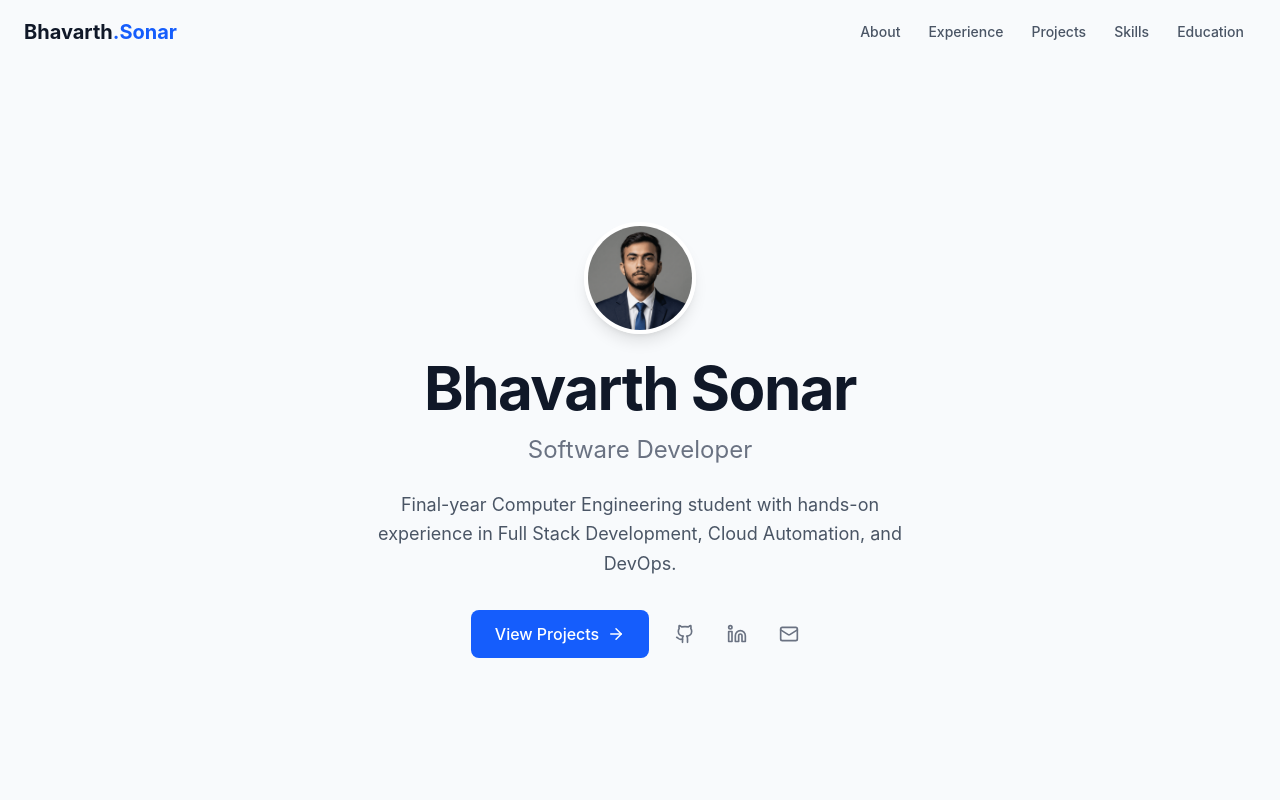
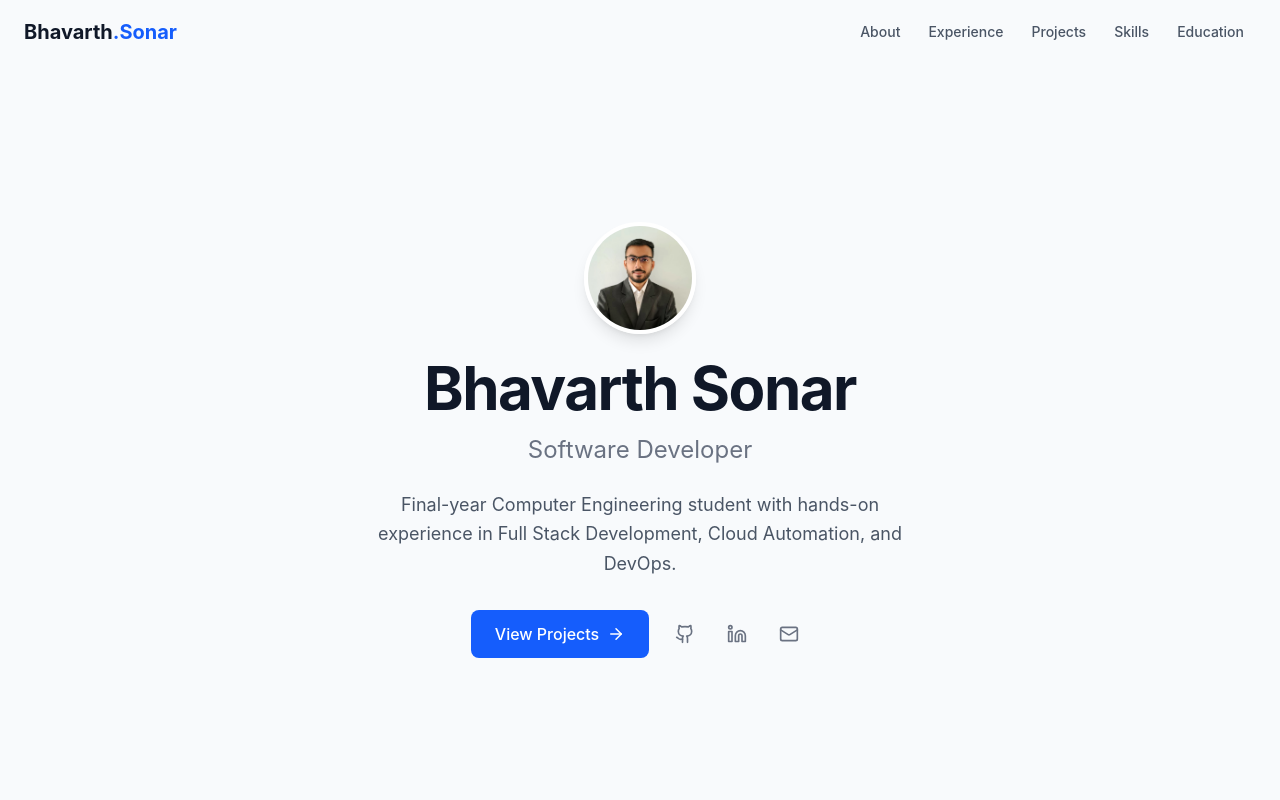
Before and after one commit to sonarbhavarth/bhavarthsonar, a Next.js app: page /bhavarthsonar/ in a window 1280 px wide. Shown: the top 800 px of the page. Built offline with nearby package versions, Linux system fonts and the light colour scheme.

Commit message:
Update profile photo

```diff
--- a/components/Hero.tsx
+++ b/components/Hero.tsx
@@ -17,7 +17,7 @@ export default function Hero() {
                         {/* Profile Photo */}
                         <div className="w-28 h-28 mx-auto mb-6 rounded-full border-4 border-white shadow-lg overflow-hidden">
                             <Image
-                                src="/bhavarthsonar/68860231.png"
+                                src="/bhavarthsonar/profile-photo.jpg"
                                 alt="Bhavarth Sonar"
                                 width={112}
                                 height={112}
```
Also changed, not shown: public/68860231.png (deleted), public/profile-photo.jpg (added).
